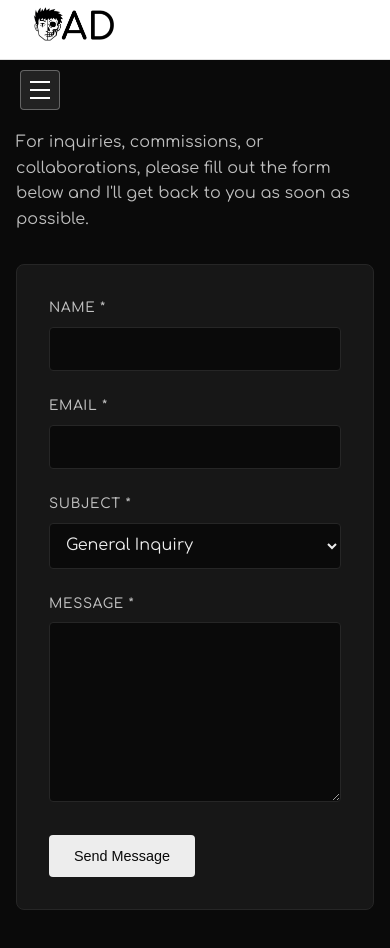
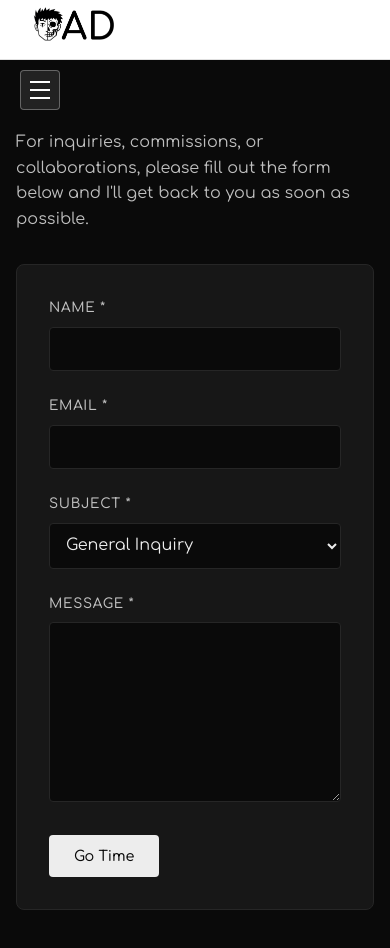
Before and after one commit to creepalorian/my-art-portfolio-verc, a Next.js app: page /contact in a window 390 px wide. Shown: the top 948 px of the page. Built offline with nearby package versions, Linux system fonts and the light colour scheme.

Commit message:
Add HEIC/HEIF support for iPhone uploads and update contact button to 'Go Time'

```diff
--- a/components/ArtworkForm.tsx
+++ b/components/ArtworkForm.tsx
@@ -218,7 +218,7 @@ export default function ArtworkForm({ onSuccess, editArtwork, onCancelEdit }: Ar
                 )}
                 <input
                     type="file"
-                    accept="image/*"
+                    accept="image/*,.heic,.heif"
                     onChange={handleFileChange}
                     required={!editArtwork}
                     style={inputStyle}
--- a/components/ContactForm.tsx
+++ b/components/ContactForm.tsx
@@ -235,10 +235,11 @@ export default function ContactForm() {
                 className="btn btn-primary"
                 style={{
                     opacity: status === 'loading' ? 0.6 : 1,
-                    cursor: status === 'loading' ? 'not-allowed' : 'pointer'
+                    cursor: status === 'loading' ? 'not-allowed' : 'pointer',
+                    fontFamily: 'inherit'
                 }}
             >
-                {status === 'loading' ? 'Sending...' : 'Send Message'}
+                {status === 'loading' ? 'Sending...' : 'Go Time'}
             </button>
         </form>
     );
```
